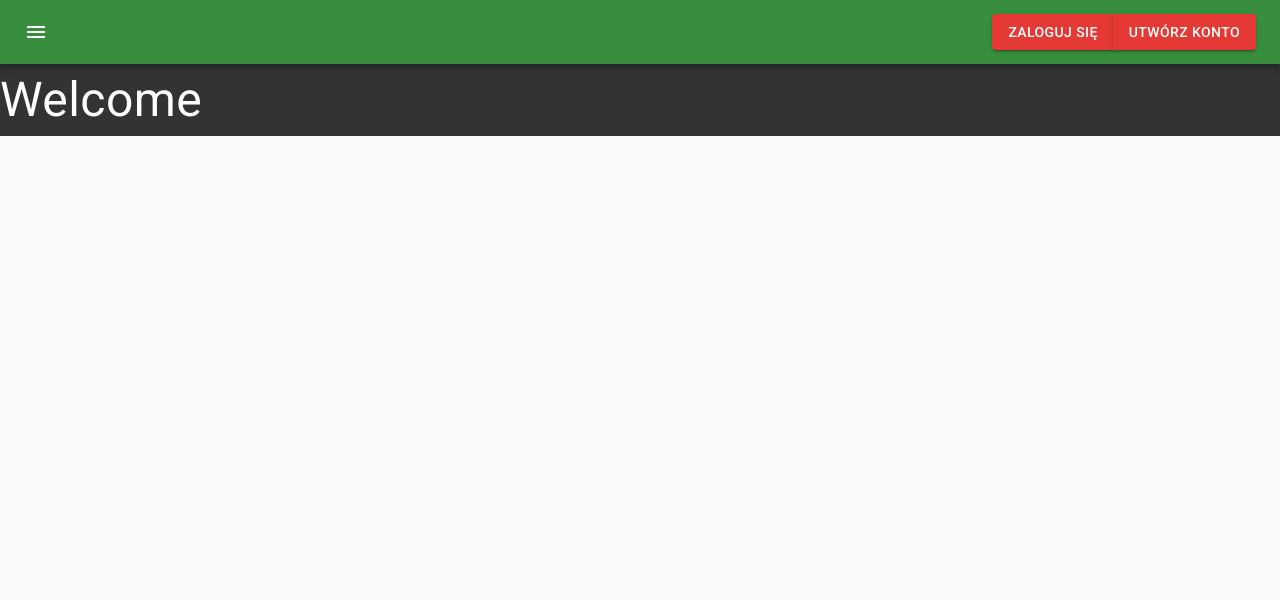
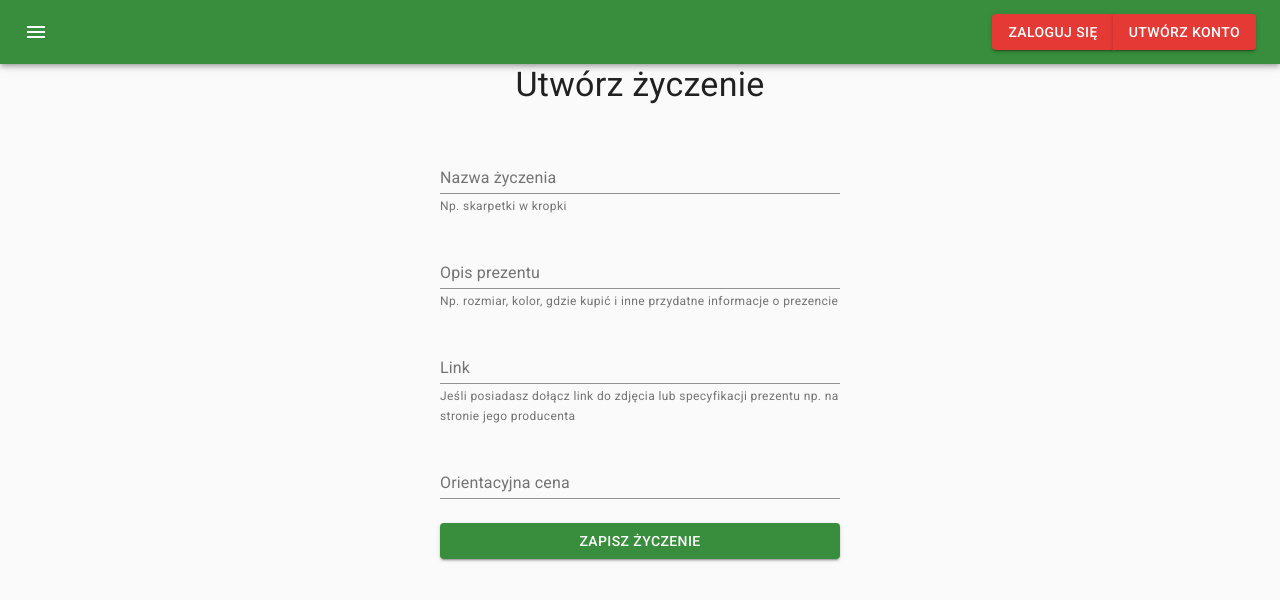
Before and after one commit to Bruinen90/gifts-front, a React (Create React App) app: page /nowe-zyczenie in a window 1280 px wide. Shown: the top 600 px of the page. Built offline with nearby package versions, Linux system fonts and the light colour scheme.

Commit message:
Basic new wish form added

```diff
--- a/src/App.tsx
+++ b/src/App.tsx
@@ -16,6 +16,7 @@ import CreateDraw from './pages/CreateDraw/CreateDraw';
 import MyDraws from './pages/MyDraws/MyDraws';
 import Wishlist from './pages/Wishlist/Wishlist';
 import Friends from './pages/Friends/Friends';
+import CreateWish from './pages/CreateWish/CreateWish';
 
 axios.defaults.baseURL = 'http://localhost:8080/';
 
@@ -39,6 +40,7 @@ const App = () => {
 					<Route path="/rejestracja" component={Signup} />
 					<Route path="/nowe-losowanie" component={CreateDraw} />
 					<Route path="/moje-losowania" component={MyDraws} />
+					<Route path="/nowe-zyczenie" component={CreateWish} />
 					<Route path="/lista-zyczen" component={Wishlist} />
 					<Route path="/znajomi" component={Friends} />
 					<Route path="/" component={Home} />
--- /dev/null
+++ b/src/pages/CreateWish/CreateWish.tsx
@@ -0,0 +1,109 @@
+import React from "react";
+import {useDispatch} from 'react-redux';
+import { useForm } from "react-hook-form";
+
+import { Typography, TextField, Button } from "@material-ui/core";
+
+import * as Styled from "./stylesCreateWish";
+
+const CreateWish: React.FC = () => {
+	const dispatch = useDispatch()
+    // Validation
+    const { handleSubmit, register, errors, triggerValidation } = useForm({
+        defaultValues: {
+            title: "",
+            description: "",
+            link: "",
+            price: ""
+        }
+    });
+
+    const handleTriggerValidation = async (
+        event: React.FocusEvent<HTMLInputElement>
+    ) => {
+        triggerValidation(event.target.getAttribute("name")!);
+    };
+
+    // Submiting
+    const onSubmit = (formData: any) => {
+		// Remove blank fields
+        Object.keys(formData).forEach(key => {
+            if (formData[key] === "") {
+                delete formData[key];
+            }
+        });
+        dispatch({ type: 'CREATE_DRAW_WISH', payload: formData });
+    };
+    return (
+        <>
+            <Typography variant="h4" component="h2" align="center">
+                Utwórz życzenie
+            </Typography>
+            <Styled.MyForm onSubmit={handleSubmit(onSubmit)}>
+                <TextField
+                    error={errors.hasOwnProperty("title")}
+                    helperText={
+                        errors.title
+                            ? "Nazwa życzenia powinna zawierać co najmniej 3 znaki"
+                            : "Np. skarpetki w kropki"
+                    }
+                    label="Nazwa życzenia"
+                    margin="normal"
+                    inputRef={register({ required: true, minLength: 3 })}
+                    name="title"
+                    onBlur={handleTriggerValidation}
+                />
+                <TextField
+                    error={errors.hasOwnProperty("description")}
+                    helperText={
+                        "Np. rozmiar, kolor, gdzie kupić i inne przydatne informacje o prezencie"
+                    }
+                    label="Opis prezentu"
+                    multiline
+                    rowsMax={10}
+                    margin="normal"
+                    name="description"
+                    inputRef={register()}
+                />
+                <TextField
+                    error={errors.hasOwnProperty("link")}
+                    helperText={
+                        errors.link
+                            ? "Podaj prawidłowy adres URL"
+                            : "Jeśli posiadasz dołącz link do zdjęcia lub specyfikacji prezentu np. na stronie jego producenta"
+                    }
+                    label="Link"
+                    margin="normal"
+                    name="link"
+                    inputRef={register({
+                        pattern: /(http(s)?:\/\/.)?(www\.)?[-a-zA-Z0-9@:%._\+~#=]{2,256}\.[a-z]{2,6}\b([-a-zA-Z0-9@:%_\+.~#?&//=]*)/
+                    })}
+                    onBlur={handleTriggerValidation}
+                />
+                <TextField
+                    type="number"
+                    error={errors.hasOwnProperty("price")}
+                    helperText={
+                        errors.link &&
+                        "Podanie orientacyjnej ceny prezentu jest wymagane"
+                    }
+                    label="Orientacyjna cena"
+                    margin="normal"
+                    name="price"
+                    inputRef={register({ required: true, min: 1 })}
+                    onBlur={handleTriggerValidation}
+                />
+                <Button
+                    type="submit"
+                    variant="contained"
+                    color="primary"
+                    style={{ marginTop: "1rem" }}
+                >
+                    Zapisz życzenie
+                </Button>
+            </Styled.MyForm>
+        </>
+    );
+};
+
+export default CreateWish;
--- /dev/null
+++ b/src/pages/CreateWish/stylesCreateWish.tsx
@@ -0,0 +1,8 @@
+import { styled } from '@material-ui/core/styles';
+
+export const MyForm = styled('form')(({ theme }) => ({
+	margin: `${theme.spacing(3)}px auto`,
+	display: 'flex',
+	flexDirection: 'column',
+	maxWidth: '400px',
+}));
```
Also changed, not shown: src/interfaces/WishTypes.tsx (added, +13 -0 lines).
